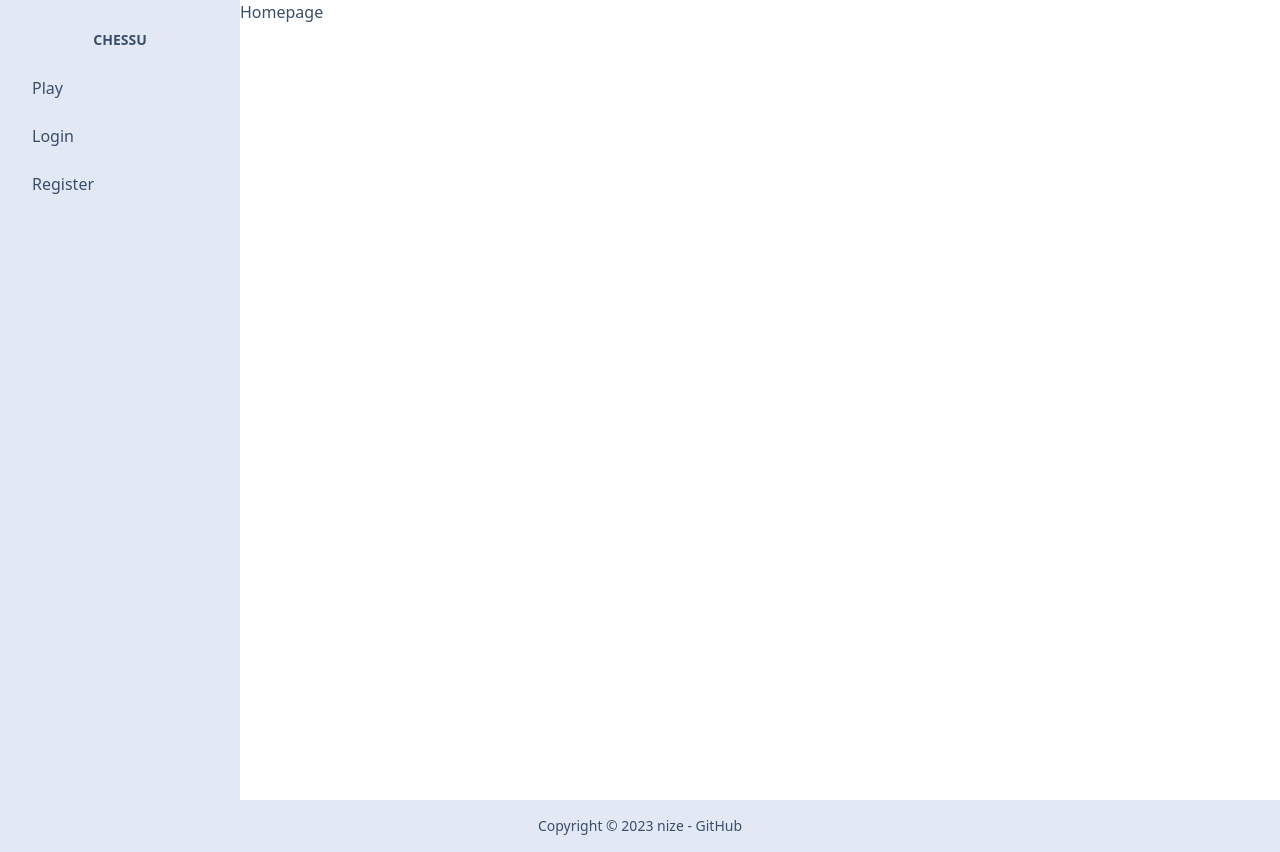
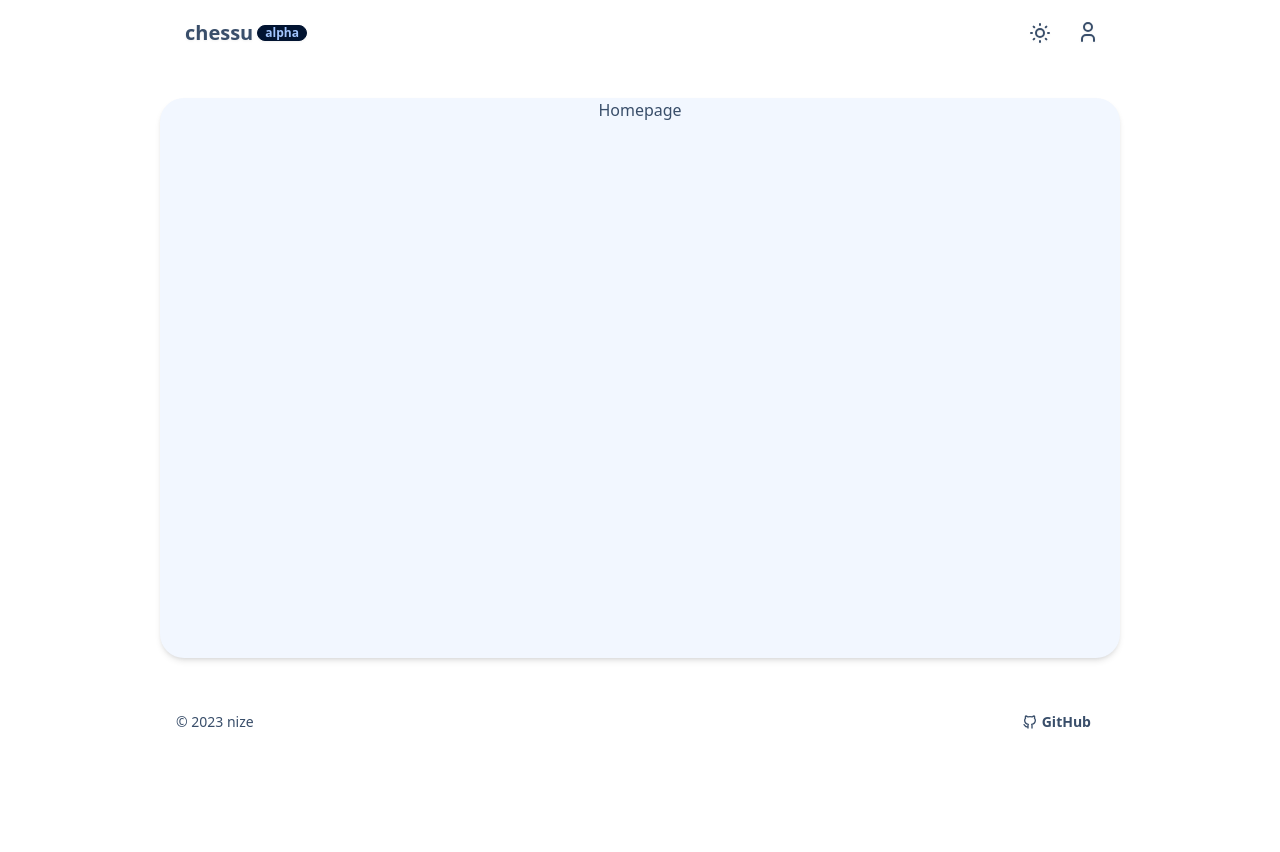
Before and after one commit to Reiderade/ChessGame, a Next.js app in the folder client/: page / in a window 1280 px wide. After the commit the page ends 800 px from the top, so only its background shows below. Built offline with nearby package versions, Linux system fonts and the light colour scheme.

Commit message:
navbar and footer design

```diff
--- a/client/src/app/layout.tsx
+++ b/client/src/app/layout.tsx
@@ -1,55 +1,75 @@
 import "./globals.css";
+import { IconUser, IconSun, IconMoon, IconBrandGithub } from "@tabler/icons-react";
+import Link from "next/link";
 
 export default function RootLayout({ children }: { children: React.ReactNode }) {
   return (
     <html>
       <head />
       <body>
-        <div className="drawer drawer-mobile">
-          <input id="my-drawer-2" type="checkbox" className="drawer-toggle" />
-          <div className="drawer-content">
-            <label
-              htmlFor="my-drawer-2"
-              className="btn btn-circle btn-ghost drawer-button fixed right-1 top-1 lg:hidden"
+        <header className="navbar mx-1 w-auto justify-center drop-shadow-sm md:mx-16 lg:mx-40">
+          <div className="flex-1">
+            <Link
+              href="/"
+              className="btn btn-ghost no-animation gap-1 text-xl normal-case hover:bg-transparent"
             >
-              <svg
-                xmlns="http://www.w3.org/2000/svg"
-                className="h-5 w-5"
-                fill="none"
-                viewBox="0 0 24 24"
-                stroke="currentColor"
+              chessu
+              <span className="badge badge-sm">alpha</span>
+            </Link>
+          </div>
+          <div className="flex-none">
+            <div className="btn btn-ghost btn-circle">
+              <IconSun className="m-auto block h-full" />
+            </div>
+            <div className="dropdown dropdown-end">
+              {/* ^ wrap this in client component too */}
+              <label tabIndex={0} className="btn btn-ghost btn-circle avatar">
+                <div className="w-10 rounded-full">
+                  <IconUser className="m-auto block h-full" />
+                </div>
+              </label>
+              <ul
+                tabIndex={0}
+                className="menu menu-compact dropdown-content rounded-box bg-base-100 w-52 p-2 shadow"
               >
-                <path
-                  strokeLinecap="round"
-                  strokeLinejoin="round"
-                  strokeWidth="2"
-                  d="M4 6h16M4 12h16M12 18h8"
-                />
-              </svg>
-            </label>
-            {children}
-          </div>
-          <nav className="drawer-side">
-            <label htmlFor="my-drawer-2" className="drawer-overlay"></label>
-            <ul className="menu text-base-content bg-base-300 w-80 p-4 lg:w-60">
-              <h1 className="btn btn-ghost btn-block no-animation btn-square hover:bg-transparent">
-                chessu
-              </h1>
                 <li>
-                <a>Play</a>
+                  <a>Change guest name</a>
                 </li>
                 <li>
-                <a>Login</a>
+                  <a className="pointer-events-none justify-between">
+                    Sign in
+                    <span className="badge">WIP</span>
+                  </a>
                 </li>
                 <li>
-                <a>Register</a>
+                  <a className="pointer-events-none">Register</a>
                 </li>
               </ul>
-          </nav>
             </div>
-        <footer className="footer footer-center bg-base-300 text-base-content p-4">
-          <div>
-            <p>Copyright &copy; 2023 nize - GitHub</p>
+          </div>
+        </header>
+        <main className="bg-base-200 mx-1 my-8 flex min-h-[70vh] justify-center rounded-3xl shadow-md md:mx-16 lg:mx-40">
+          {children}
+        </main>
+        <footer className="footer text-base-content mx-1 mt-4 w-auto grid-flow-col items-center justify-between p-4 md:mx-16 lg:mx-40">
+          <div className="items-center">
+            <p>
+              &copy; 2023{" "}
+              <a href="https://nize.ph" target="_blank" rel="noreferrer" className="link-hover">
+                nize
+              </a>
+            </p>
+          </div>
+          <div className="items-center">
+            <a
+              href="https://github.com/nizewn/chessu"
+              target="_blank"
+              rel="noreferrer"
+              className="btn btn-ghost btn-sm gap-1 normal-case"
+            >
+              <IconBrandGithub className="inline-block" size={16} />
+              GitHub
+            </a>
           </div>
         </footer>
       </body>
```
Lines whose indentation alone changed are shown as unchanged.
